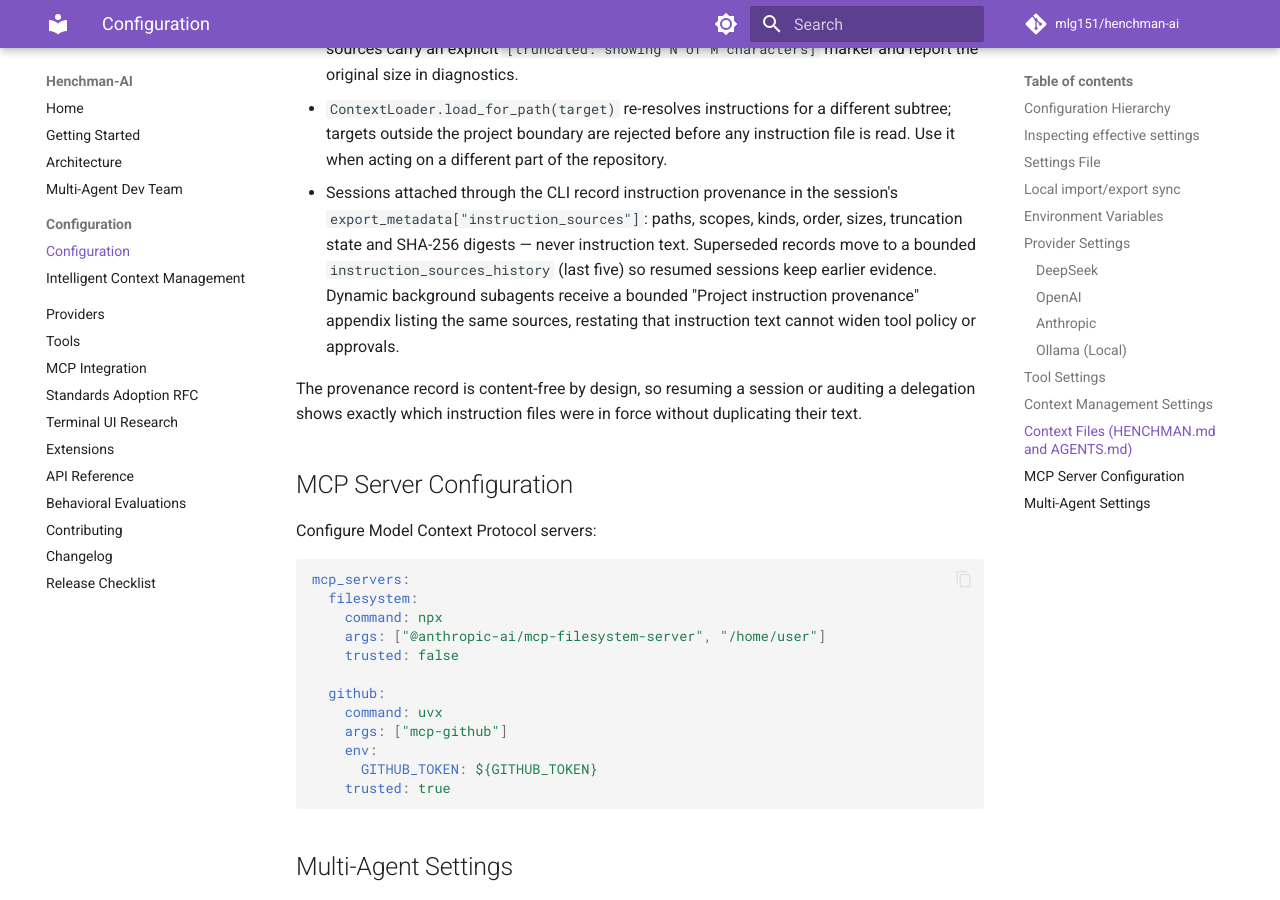
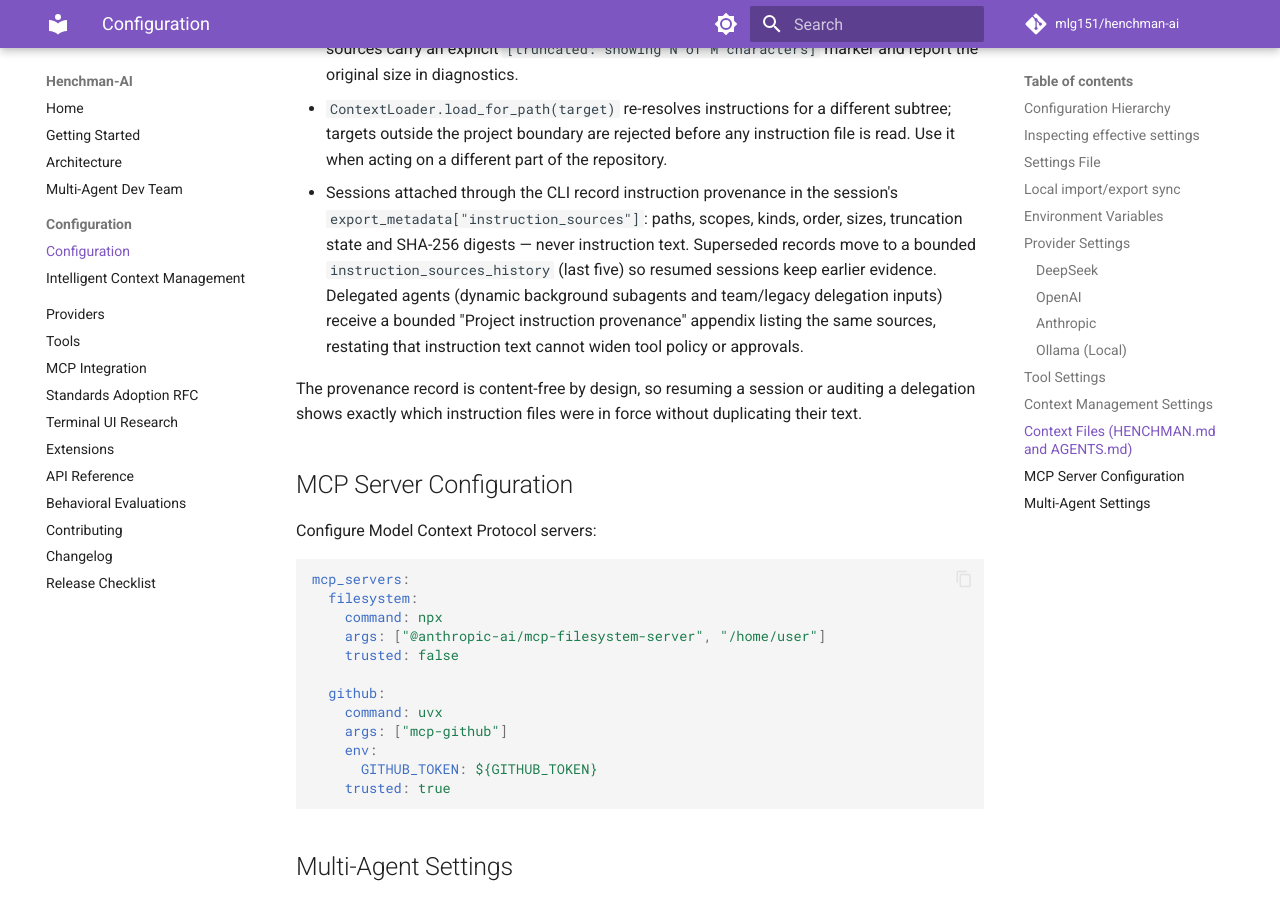
Before and after one commit to mlg151/henchman-ai, an MkDocs documentation site: the page built from docs/configuration.md, in a window 1280 px wide and 900 px high, scrolled down 7312 px. Built offline with MkDocs 1.6.1 and Material for MkDocs 9.7.7, drawn with Linux system fonts in a browser that asks for light colours; comment, search, counter and statistics services are not loaded.

Commit message:
docs(context): record team delegation provenance in changelog and configuration docs

```diff
--- a/docs/configuration.md
+++ b/docs/configuration.md
@@ -285,7 +285,7 @@ Default discovery filenames, in priority order: `HENCHMAN.md`, `.henchman/HENCHM
 - `snapshot.diagnostics()` reports per-source sizes and truncation; `snapshot.truncated_sources` lists truncated sources.
 - Pass `max_source_chars=N` to `ContextLoader` to bound per-source capture. Truncated sources carry an explicit `[truncated: showing N of M characters]` marker and report the original size in diagnostics.
 - `ContextLoader.load_for_path(target)` re-resolves instructions for a different subtree; targets outside the project boundary are rejected before any instruction file is read. Use it when acting on a different part of the repository.
-- Sessions attached through the CLI record instruction provenance in the session's `export_metadata["instruction_sources"]`: paths, scopes, kinds, order, sizes, truncation state and SHA-256 digests — never instruction text. Superseded records move to a bounded `instruction_sources_history` (last five) so resumed sessions keep earlier evidence. Dynamic background subagents receive a bounded "Project instruction provenance" appendix listing the same sources, restating that instruction text cannot widen tool policy or approvals.
+- Sessions attached through the CLI record instruction provenance in the session's `export_metadata["instruction_sources"]`: paths, scopes, kinds, order, sizes, truncation state and SHA-256 digests — never instruction text. Superseded records move to a bounded `instruction_sources_history` (last five) so resumed sessions keep earlier evidence. Delegated agents (dynamic background subagents and team/legacy delegation inputs) receive a bounded "Project instruction provenance" appendix listing the same sources, restating that instruction text cannot widen tool policy or approvals.
 
 The provenance record is content-free by design, so resuming a session or auditing a delegation shows exactly which instruction files were in force without duplicating their text.
 
```
Also changed, not shown: CHANGELOG.md (+1 -1 lines).
